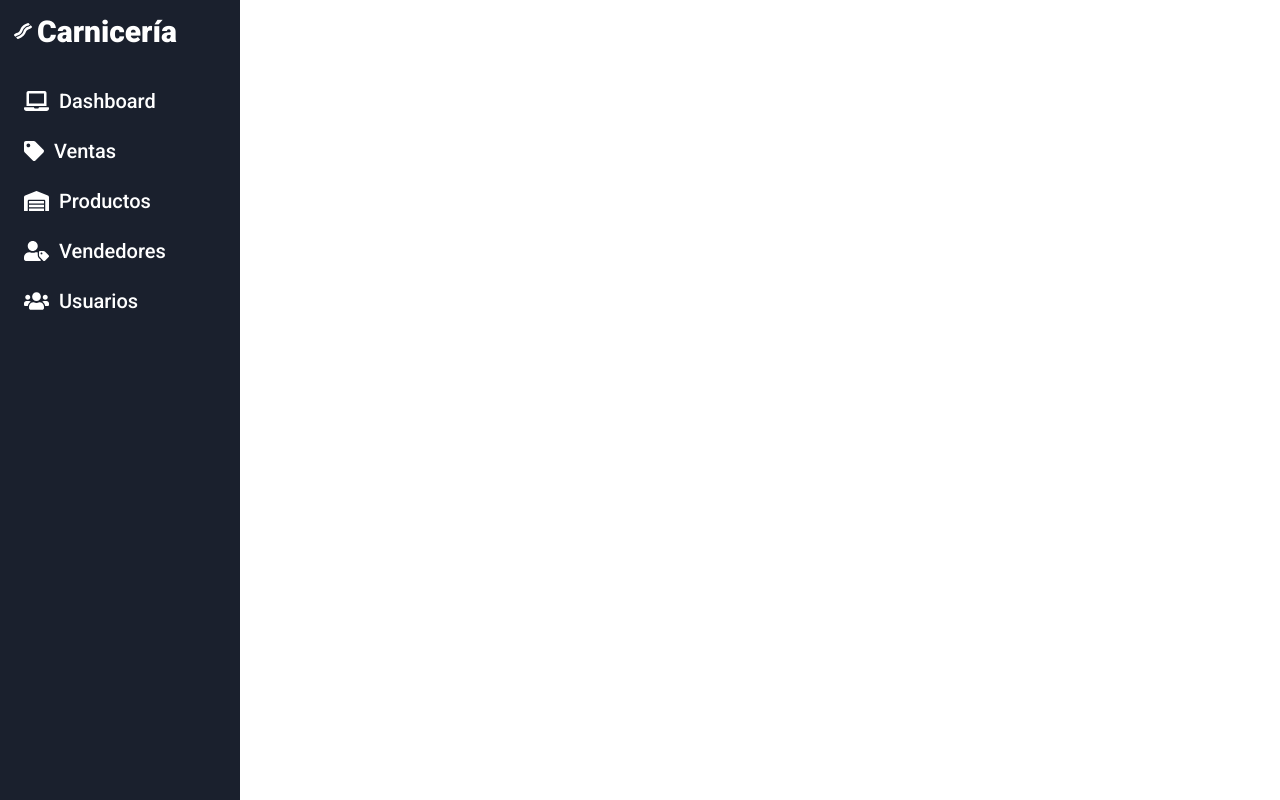
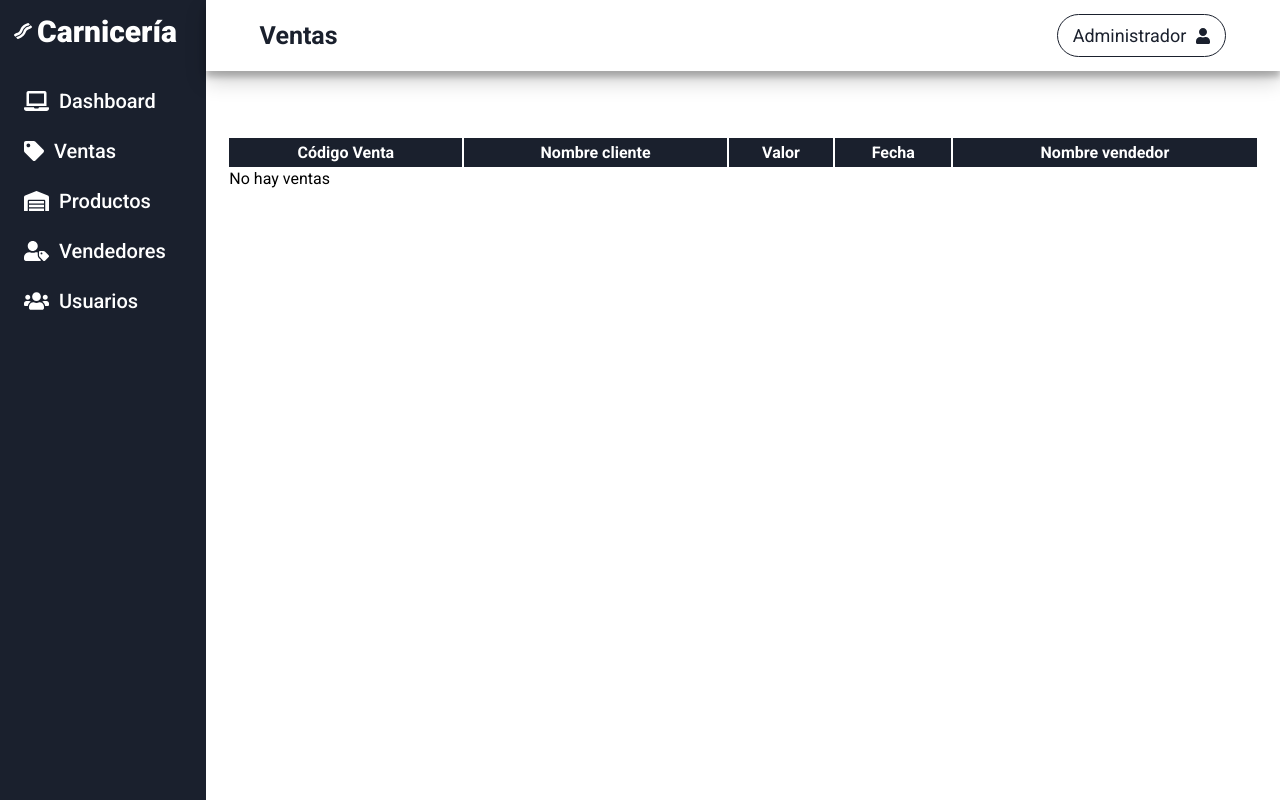
Before and after one commit to santiagovasquez1/Wired_In, a React (Create React App) app in the folder frontend/: page /ventas in a window 1280 px wide. Built offline with nearby package versions, Linux system fonts and the light colour scheme.

Commit message:
Agrega rutas para componente ventas

```diff
--- a/frontend/src/App.css
+++ b/frontend/src/App.css
@@ -38,6 +38,4 @@ a {
 
 #root {
 	display: flex;
-	align-items: center;
-	/* grid-template-columns: 1fr 5fr; */
 }
--- a/frontend/src/App.js
+++ b/frontend/src/App.js
@@ -3,6 +3,7 @@ import { Login } from './components/auth/Login';
 import { NuevaCuenta } from './components/auth/NuevaCuenta';
 import { Dashboard } from './components/layout/Dashboard';
 import { Sidebar } from './components/layout/Sidebar';
+import Ventas from './components/layout/ventas/Ventas';
 import { BrowserRouter as Router, Switch, Route } from 'react-router-dom';
 import './App.css';
 
@@ -14,6 +15,7 @@ function App() {
 				<Route exact path="/" component={Login} />
 				<Route exact path="/nueva-cuenta" component={NuevaCuenta} />
 				<Route exact path="/dashboard" component={Dashboard} />
+				<Route exact path="/ventas" component={Ventas} />
 			</Switch>
 		</Router>
 	);
--- a/frontend/src/components/auth/Login.css
+++ b/frontend/src/components/auth/Login.css
@@ -5,7 +5,7 @@
 	/* outline: 1px solid; */
 	/* align-self: center; */
 	/* margin-top: 20rem; */
-	margin: 0 auto;
+	margin: 10rem auto auto;
 	padding: 3.5rem 2rem;
 	border-radius: 2rem;
 	border: 2px solid var(--grisOscuro);
--- a/frontend/src/components/layout/Sidebar.js
+++ b/frontend/src/components/layout/Sidebar.js
@@ -15,10 +15,10 @@ function Sidebar() {
 	return (
 		<div className="sidebar">
 			<div className="logo-content">
-				<div className="logo">
+				<Link to={'/'} className="logo">
 					<FontAwesomeIcon icon={faBacon} />
 					<div className="logo_name">Carnicería</div>
-				</div>
+				</Link>
 			</div>
 			<ul className="nav_list">
 				<li>
@@ -28,25 +28,25 @@ function Sidebar() {
 					</Link>
 				</li>
 				<li>
-					<Link to={'/dashboard'} className="link">
+					<Link to={'/ventas'} className="link">
 						<FontAwesomeIcon icon={faTag} className="fontAwesome-icon" />
 						<span className="links_name">Ventas</span>
 					</Link>
 				</li>
 				<li>
-					<Link to={'/dashboard'} className="link">
+					<Link to={'/productos'} className="link">
 						<FontAwesomeIcon icon={faWarehouse} className="fontAwesome-icon" />
 						<span className="links_name">Productos</span>
 					</Link>
 				</li>
 				<li>
-					<Link to={'/dashboard'} className="link">
+					<Link to={'/vendedores'} className="link">
 						<FontAwesomeIcon icon={faUserTag} className="fontAwesome-icon" />
 						<span className="links_name">Vendedores</span>
 					</Link>
 				</li>
 				<li>
-					<Link to={'/dashboard'} className="link">
+					<Link to={'/usuarios'} className="link">
 						<FontAwesomeIcon icon={faUsers} className="fontAwesome-icon" />
 						<span className="links_name">Usuarios</span>
 					</Link>
--- /dev/null
+++ b/frontend/src/components/layout/ventas/Ventas.css
@@ -0,0 +1,53 @@
+@import url('../../../App.css');
+
+.ventas {
+	display: flex;
+	flex-direction: column;
+	width: 100%;
+}
+
+.ventas nav {
+	display: flex;
+	justify-content: space-between;
+	align-items: center;
+	padding: 1.4rem 5%;
+	margin-bottom: 5rem;
+	box-shadow: 0 10px 20px rgba(0, 0, 0, 0.19), 0 6px 6px rgba(0, 0, 0, 0.23);
+}
+
+.ventas h1 {
+	font-size: 2.5rem;
+	color: var(--grisOscuro);
+}
+
+.usuario {
+	cursor: pointer;
+	padding: 1rem 1.5rem;
+	border: 1px solid var(--grisOscuro);
+	border-radius: 4rem;
+	color: var(--grisOscuro);
+}
+
+.usuario:hover {
+	background: var(--grisOscuro);
+	color: var(--blanco);
+}
+
+.usuario span {
+	font-size: 1.8rem;
+	font-weight: 400;
+	margin-right: 1rem;
+}
+
+.table {
+	padding: 1.5rem 2%;
+}
+
+.table-head {
+	background: var(--grisOscuro);
+}
+
+.table-head th {
+	padding: 0.5rem 0.5rem;
+	color: var(--blanco);
+}
--- /dev/null
+++ b/frontend/src/components/layout/ventas/Ventas.js
@@ -0,0 +1,35 @@
+import React, { Fragment } from 'react';
+import { FontAwesomeIcon } from '@fortawesome/react-fontawesome';
+import { faUser } from '@fortawesome/free-solid-svg-icons';
+import { BrowserRouter as Router, Switch, Route } from 'react-router-dom';
+import './Ventas.css';
+
+const Ventas = () => {
+	return (
+		<Router>
+			<div className="ventas">
+				<nav>
+					<h1>Ventas</h1>
+					<div className="usuario">
+						<span>Administrador</span>
+						<FontAwesomeIcon icon={faUser} />
+					</div>
+				</nav>
+				<table className="table">
+					<thead className="table-head">
+						<tr>
+							<th scope="col">Código Venta</th>
+							<th scope="col">Nombre cliente</th>
+							<th scope="col">Valor</th>
+							<th scope="col">Fecha</th>
+							<th scope="col">Nombre vendedor</th>
+						</tr>
+					</thead>
+					<tbody className="table-body">No hay ventas</tbody>
+				</table>
+			</div>
+		</Router>
+	);
+};
+
+export default Ventas;
--- a/frontend/src/types/index.js
+++ /dev/null
@@ -1,2 +0,0 @@
-export const MOSTRAR_ALERTA = 'MOSTRAR_ALERTA';
-export const OCULTAR_ALERTA = 'OCULTAR_ALERTA';
```
